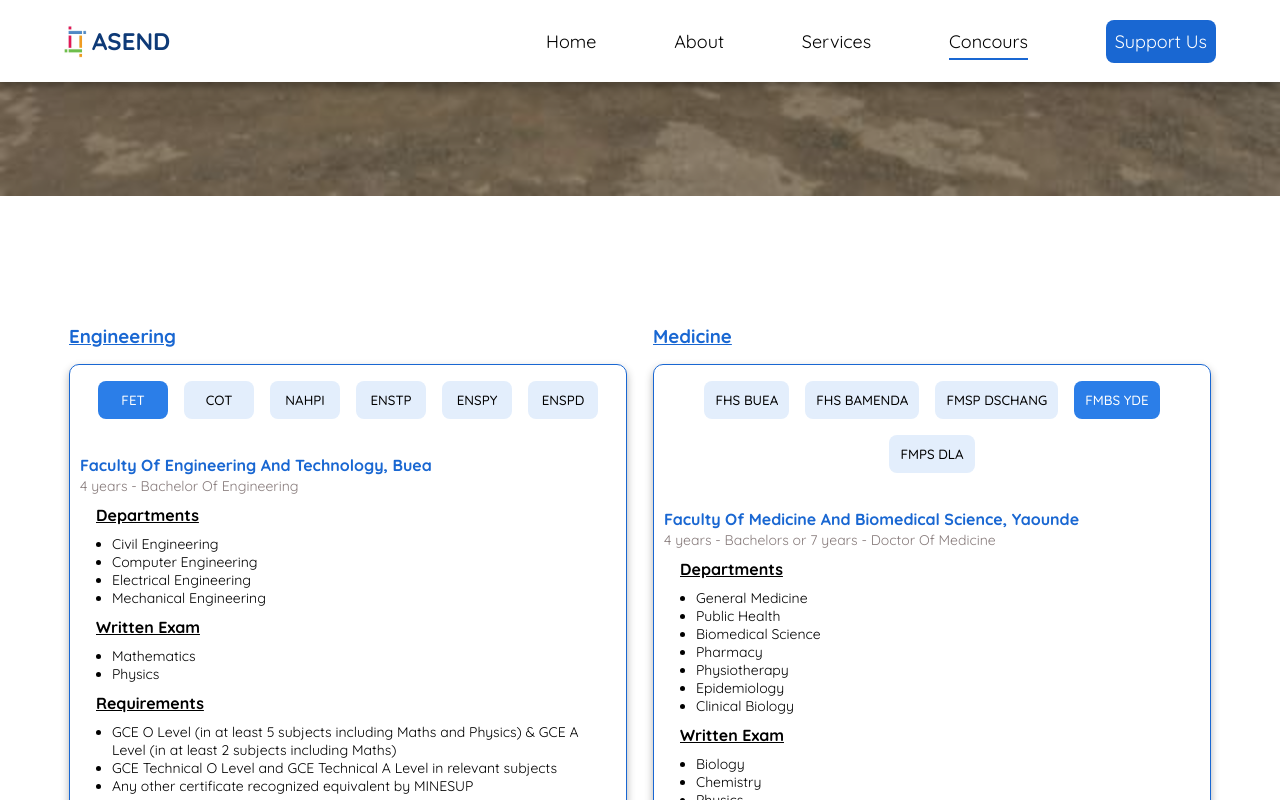
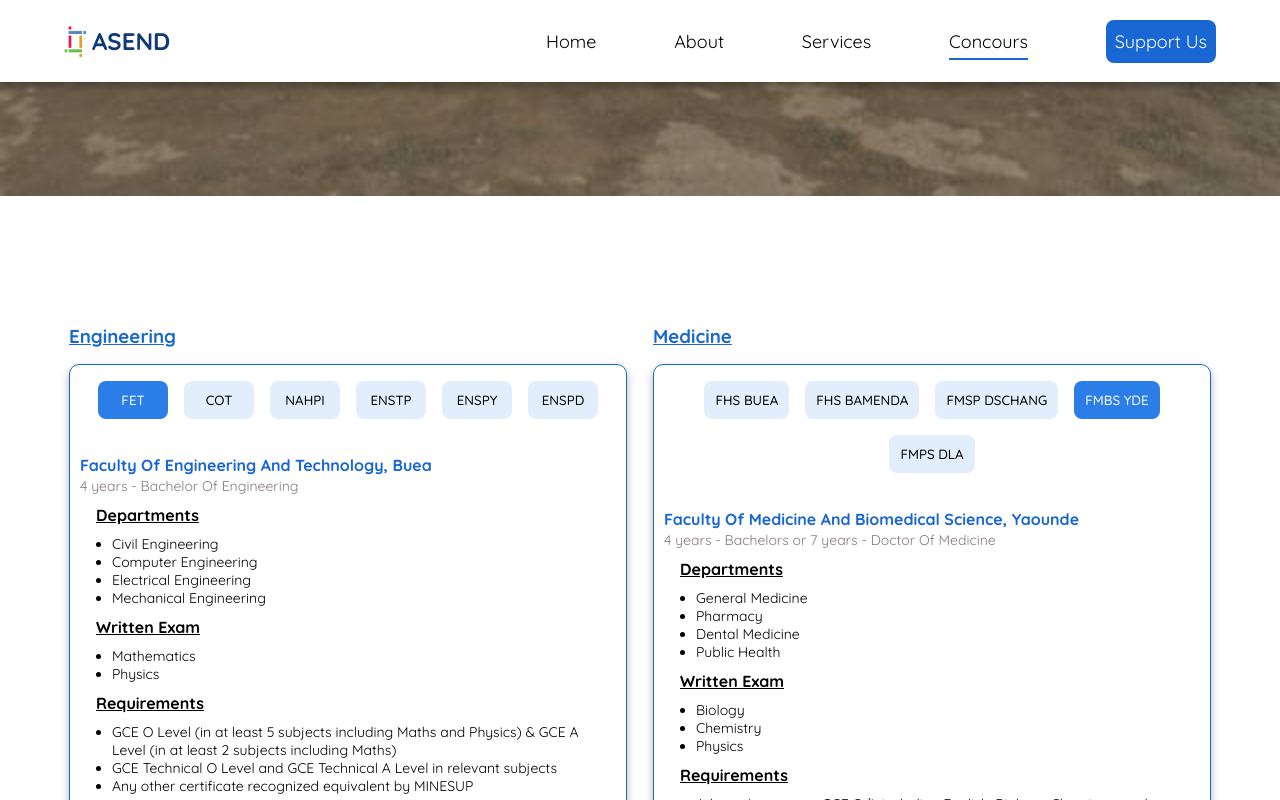
Before and after one commit to JIM440/ASEND-Website, a React (Create React App) app: page /concours in a window 1280 px wide. Both pictures are taken after a click on the button "FMBS YDE". Shown: the part 649-1449 px from the top of the page. Built offline with nearby package versions, Linux system fonts and the light colour scheme.

Commit message:
more changes

```diff
--- a/src/pages/concours/components/MedicineTab.jsx
+++ b/src/pages/concours/components/MedicineTab.jsx
@@ -230,12 +230,9 @@ const MedicineTab = () => {
                     <h3>Departments</h3>
                     <ul>
                       <li>General Medicine</li>
+                      <li>Pharmacy</li>
+                      <li>Dental Medicine</li>
                       <li>Public Health</li>
-                      <li>Biomedical Science</li>
-                      <li>Pharmacy</li>
-                      <li>Physiotherapy</li>
-                      <li>Epidemiology</li>
-                      <li>Clinical Biology</li>
                     </ul>
                   </div>
                   <div>
@@ -287,12 +284,7 @@ const MedicineTab = () => {
                     <h3>Departments</h3>
                     <ul>
                       <li>General Medicine</li>
-                      <li>Public Health</li>
-                      <li>Biomedical Science</li>
                       <li>Pharmacy</li>
-                      <li>Physiotherapy</li>
-                      <li>Epidemiology</li>
-                      <li>Clinical Biology</li>
                     </ul>
                   </div>
                   <div>
```
